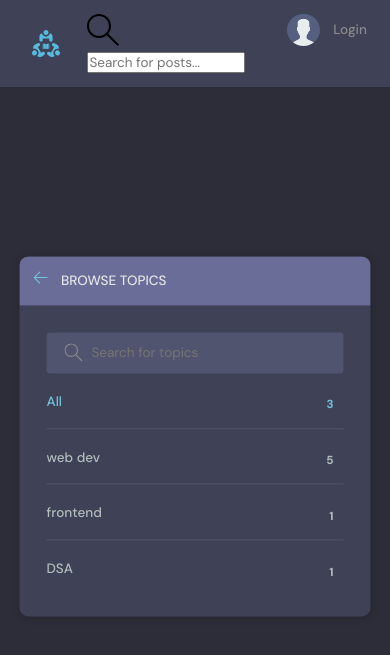
After one commit to PiyushVedwal7/django-chatapp, a Django app: page /topics/ in a window 390 px wide. The commit adds this page. Shown: the top 655 px of the page. Run offline with Django 5.2, Linux system fonts and the light colour scheme; data comes from the database, SQL or seed files in the repository.

Commit message:
mobile responsiveness done

```diff
--- a/buddy/base/templates/base/home.html
+++ b/buddy/base/templates/base/home.html
@@ -25,8 +25,8 @@
           </label>
         </form>
         <div class="mobile-menuItems">
-          <a class="btn btn--main btn--pill" href="">Browse Topics</a>
-          <a class="btn btn--main btn--pill" href="">Recent Activities</a>
+          <a class="btn btn--main btn--pill" href="{% url 'topics' %}">Browse Topics</a>
+          <a class="btn btn--main btn--pill" href="{% url 'activity' %}">Recent Activities</a>
         </div>
       </div>
 
--- /dev/null
+++ b/buddy/base/templates/base/topics.html
@@ -0,0 +1,50 @@
+{% extends 'main.html' %}
+
+{% block content %}
+<main class="create-room layout">
+  <div class="container">
+    <div class="layout__box">
+      <div class="layout__boxHeader">
+        <div class="layout__boxTitle">
+          <a href="{% url 'home' %}">
+            <svg version="1.1" xmlns="http://www.w3.org/2000/svg" width="32" height="32" viewBox="0 0 32 32">
+              <title>arrow-left</title>
+              <path
+                d="M13.723 2.286l-13.723 13.714 13.719 13.714 1.616-1.611-10.96-10.96h27.625v-2.286h-27.625l10.965-10.965-1.616-1.607z">
+              </path>
+            </svg>
+          </a>
+          <h3>Browse Topics</h3>
+        </div>
+      </div>
+
+      <div class="topics-page layout__body">
+        <form action="" method="GET" class="header__search">
+          <label>
+            <svg version="1.1" xmlns="http://www.w3.org/2000/svg" width="32" height="32" viewBox="0 0 32 32">
+              <title>search</title>
+              <path
+                d="M32 30.586l-10.845-10.845c1.771-2.092 2.845-4.791 2.845-7.741 0-6.617-5.383-12-12-12s-12 5.383-12 12c0 6.617 5.383 12 12 12 2.949 0 5.649-1.074 7.741-2.845l10.845 10.845 1.414-1.414zM12 22c-5.514 0-10-4.486-10-10s4.486-10 10-10c5.514 0 10 4.486 10 10s-4.486 10-10 10z">
+              </path>
+            </svg>
+            <input name="q" placeholder="Search for topics" />
+          </label>
+        </form>
+
+        <ul class="topics__list">
+          <li>
+            <a href="{% url 'topics' %}" class="active">All <span>{{topics.count}}</span></a>
+          </li>
+          {% for topic in topics %}
+          <li>
+            <a href="{% url 'home' %}?q={{topic.name}}">{{ topic.name }} <span>{{topic.room_set.all.count}}</span></a>
+          </li>
+          {% endfor %}
+
+        </ul>
+      </div>
+    </div>
+  </div>
+</main>
+
+{% endblock content %}
--- a/buddy/base/templates/base/topics_component.html
+++ b/buddy/base/templates/base/topics_component.html
@@ -13,7 +13,7 @@
         {% endfor %}
 
     </ul>
-    <a class="btn btn--link" href="{}">
+    <a class="btn btn--link" href="{% url 'topics' %}">
         More
         <svg version="1.1" xmlns="http://www.w3.org/2000/svg" width="32" height="32" viewBox="0 0 32 32">
             <title>chevron-down</title>
--- a/buddy/base/urls.py
+++ b/buddy/base/urls.py
@@ -27,6 +27,9 @@ urlpatterns = [
 
     path('update-user/', views.updateUser, name="update-user"),
 
+    path('topics/', views.topicsPage, name="topics"),
+    path('activity/', views.activityPage, name="activity"),
+
 
 
 
--- a/buddy/base/views.py
+++ b/buddy/base/views.py
@@ -323,3 +323,14 @@ def updateUser(request):
     form = UserForm(instance=user)
     return render(request, 'base/update-user.html', {'form': form})
   """
+
+
+def topicsPage(request):
+    q = request.GET.get('q') if request.GET.get('q') != None else ''
+    topics = Topic.objects.filter(name__icontains=q)
+    return render(request, 'base/topics.html', {'topics': topics})
+
+
+def activityPage(request):
+    room_messages = Message.objects.all()
+    return render(request, 'base/activity.html', {'room_messages': room_messages})
```
Also changed, not shown: buddy/base/templates/base/activity.html (added, +64 -0 lines).
